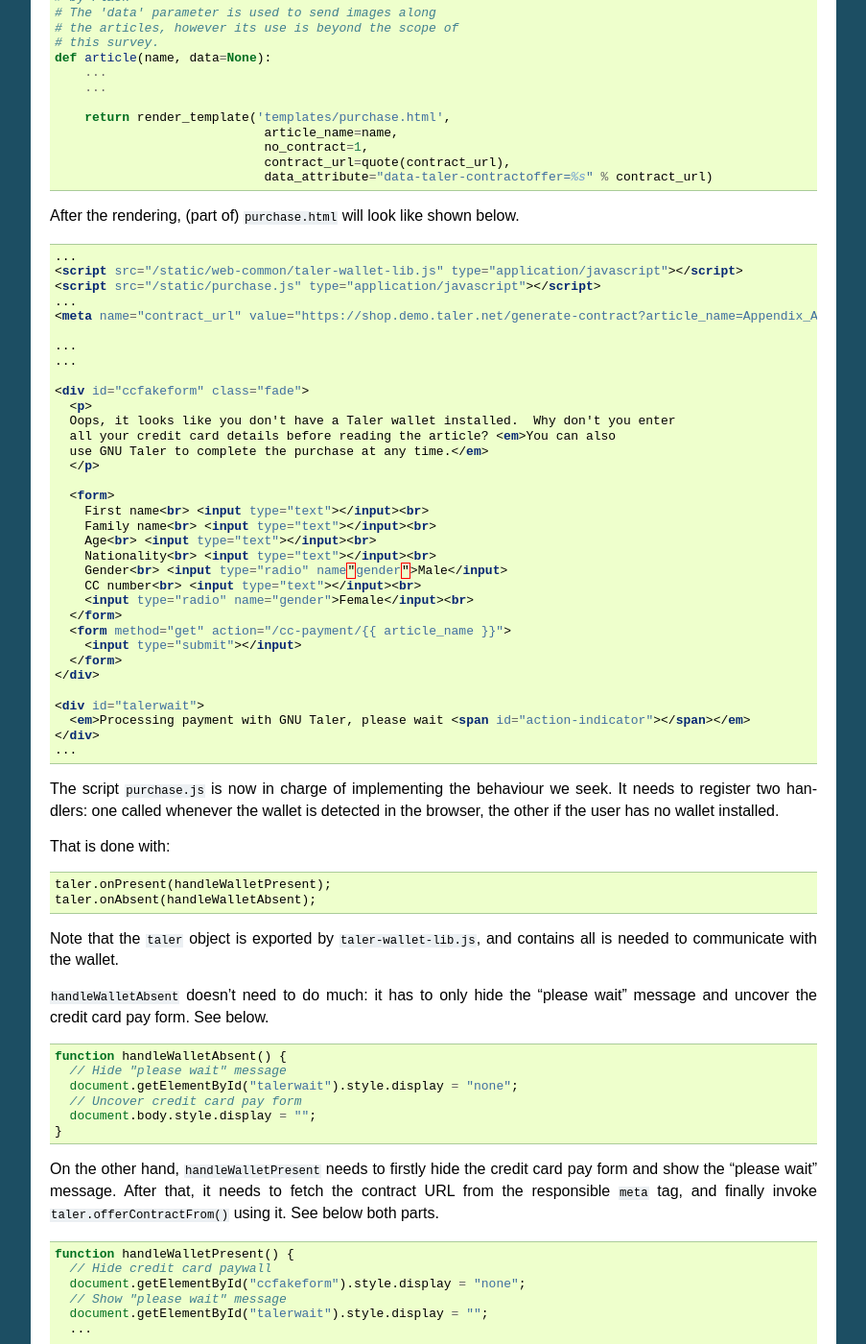
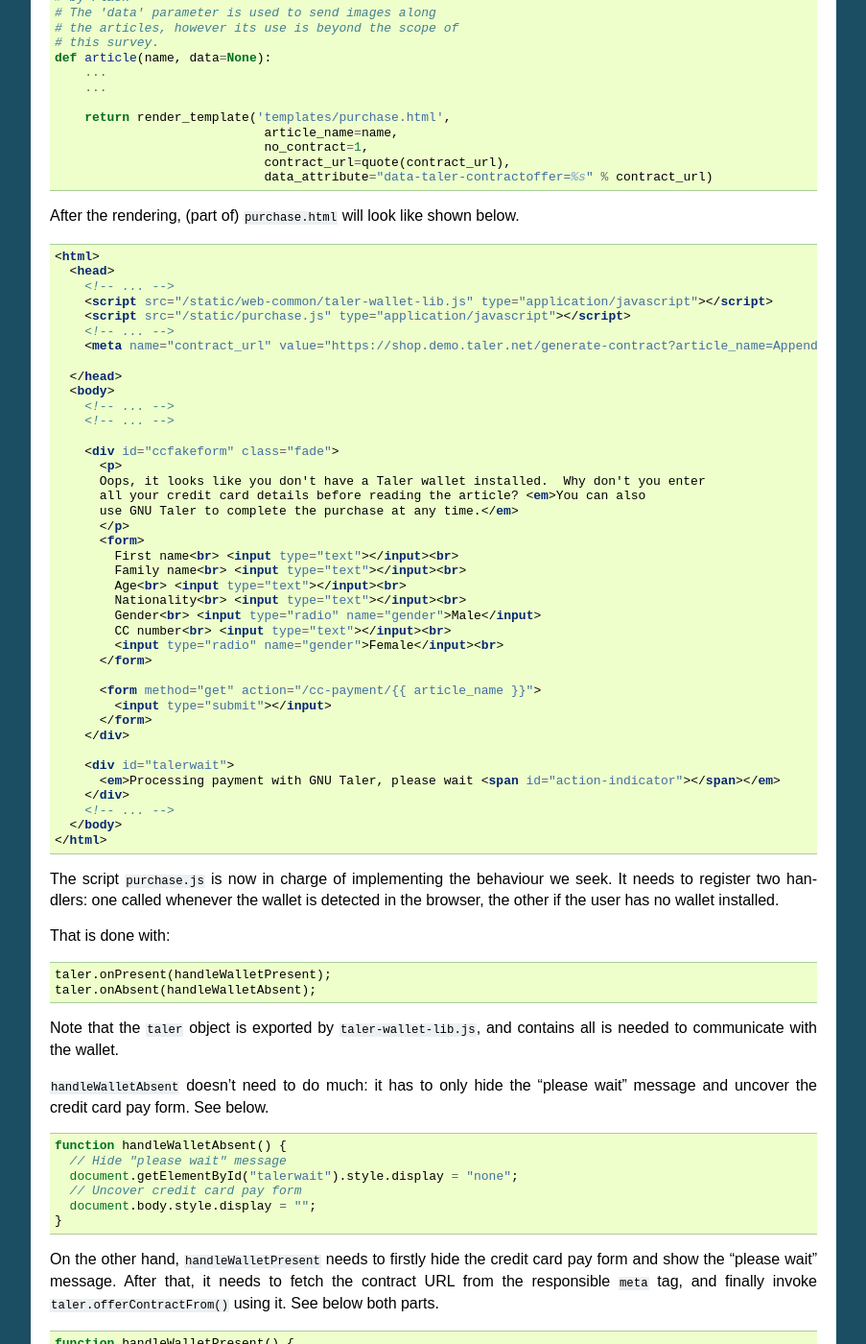
Before and after one commit to prototypefund/Digital_Bargeld-docs, a Sphinx documentation site: the page built from docs/example-essay-store.rst, in a window 1280 px wide and 1400 px high, scrolled down 943 px. Shown: the whole window at 96% size, without its empty margins (198-1101 px from the left). Built offline with Sphinx 7.4.7, drawn with Linux system fonts in a browser that asks for light colours; formulas are drawn with MathJax 3; pages that are not in the unit, such as notebooks, are missing from menus.

Commit message:
Minor fixes on rendering

```diff
--- a/api/api-common.rst
+++ b/api/api-common.rst
@@ -455,7 +455,8 @@ Any piece of signed data, complies to the abstract data structure given below.
 
 The following list contains all the data structure that can be signed in
 Taler. Their definition is typically found in `src/include/taler_signatures.h`,
-within the :ref:`exchange's codebase <exchange-repo>`.
+within the
+`exchange's codebase <https://docs.taler.net/global-licensing.html#exchange-repo>`_.
 
 .. _TALER_WithdrawRequestPS:
 .. sourcecode:: c
--- a/docs/example-essay-store.rst
+++ b/docs/example-essay-store.rst
@@ -95,40 +95,47 @@ After the rendering, (part of) ``purchase.html`` will look like shown below.
 
 .. sourcecode:: html
 
-  ...
-  <script src="/static/web-common/taler-wallet-lib.js" type="application/javascript"></script>
-  <script src="/static/purchase.js" type="application/javascript"></script>
-  ...
-  <meta name="contract_url" value="https://shop.demo.taler.net/generate-contract?article_name=Appendix_A:_A_Note_on_Software">
+  <html>
+    <head>
+      <!-- ... -->
+      <script src="/static/web-common/taler-wallet-lib.js" type="application/javascript"></script>
+      <script src="/static/purchase.js" type="application/javascript"></script>
+      <!-- ... -->
+      <meta name="contract_url" value="https://shop.demo.taler.net/generate-contract?article_name=Appendix_A:_A_Note_on_Software">
 
-  ...
-  ...
+    </head>
+    <body>
+      <!-- ... -->
+      <!-- ... -->
 
-  <div id="ccfakeform" class="fade">
-    <p>
-    Oops, it looks like you don't have a Taler wallet installed.  Why don't you enter
-    all your credit card details before reading the article? <em>You can also
-    use GNU Taler to complete the purchase at any time.</em>
-    </p>
+      <div id="ccfakeform" class="fade">
+        <p>
+        Oops, it looks like you don't have a Taler wallet installed.  Why don't you enter
+        all your credit card details before reading the article? <em>You can also
+        use GNU Taler to complete the purchase at any time.</em>
+        </p>
+        <form>
+          First name<br> <input type="text"></input><br>
+          Family name<br> <input type="text"></input><br>
+          Age<br> <input type="text"></input><br>
+          Nationality<br> <input type="text"></input><br>
+          Gender<br> <input type="radio" name="gender">Male</input>
+          CC number<br> <input type="text"></input><br>
+          <input type="radio" name="gender">Female</input><br>
+        </form>
 
-    <form>
-      First name<br> <input type="text"></input><br>
-      Family name<br> <input type="text"></input><br>
-      Age<br> <input type="text"></input><br>
-      Nationality<br> <input type="text"></input><br>
-      Gender<br> <input type="radio" name"gender">Male</input>
-      CC number<br> <input type="text"></input><br>
-      <input type="radio" name="gender">Female</input><br>
-    </form>
-    <form method="get" action="/cc-payment/{{ article_name }}">
-      <input type="submit"></input>
-    </form>
-  </div>
+        <form method="get" action="/cc-payment/{{ article_name }}">
+          <input type="submit"></input>
+        </form>
+      </div>
 
-  <div id="talerwait">
-    <em>Processing payment with GNU Taler, please wait <span id="action-indicator"></span></em>
-  </div>
-  ...
+      <div id="talerwait">
+        <em>Processing payment with GNU Taler, please wait <span id="action-indicator"></span></em>
+      </div>
+      <!-- ... -->
+    </body>
+  </html>
+
 
 The script ``purchase.js`` is now in charge of implementing the behaviour we seek.
 It needs to register two handlers: one called whenever the wallet is detected in the
--- a/docs/index.rst
+++ b/docs/index.rst
@@ -51,7 +51,7 @@ It focuses on how to install, configure and run the required software.
 .. toctree::
   :maxdepth: 2
 
-  global_licensing
+  global-licensing
   configuration-basics
   operate-exchange
   operate-merchant
```
Also changed, not shown: api/api-merchant.rst (+4 -3 lines), docs/global_licensing.rst (deleted, +0 -215 lines), docs/exchange-db.png (renamed from exchange-db.png), docs/global-licensing.rst (renamed from api/global_licensing.rst), docs/releases.rst (renamed from releases.rst), docs/versioning.rst (renamed from versioning.rst), 2 other files.
